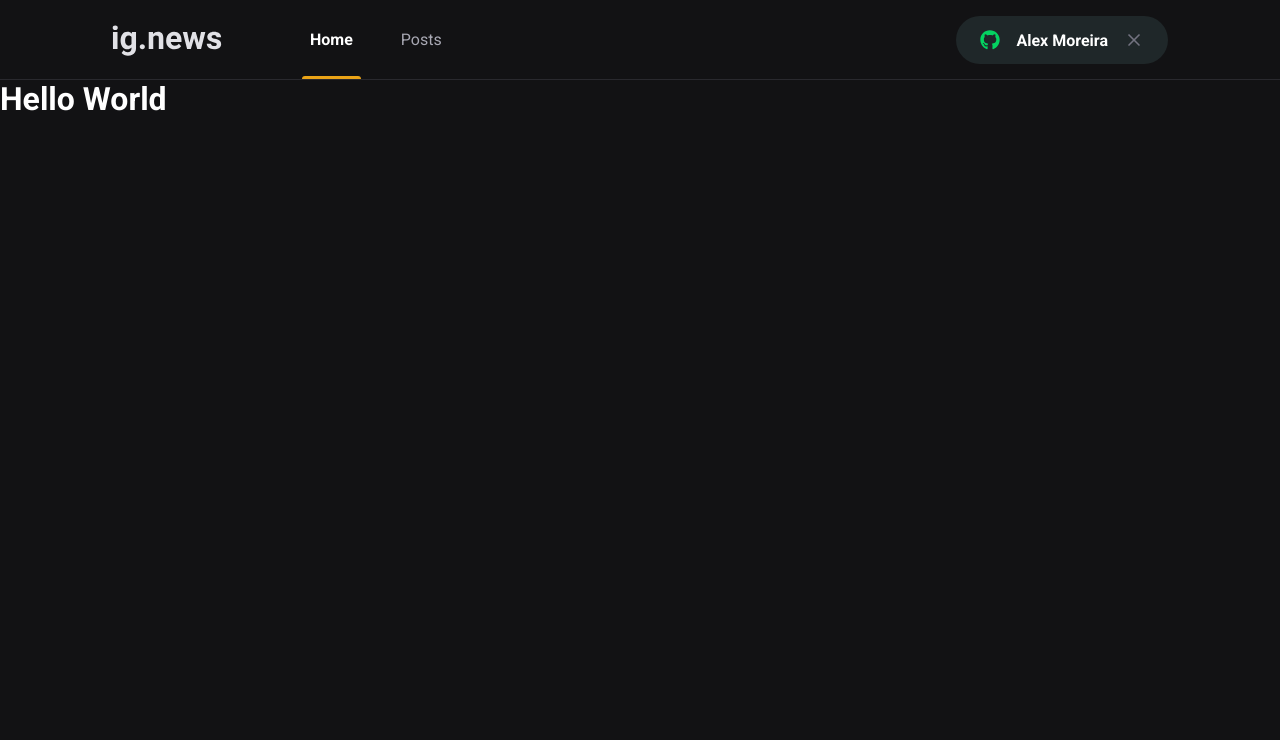
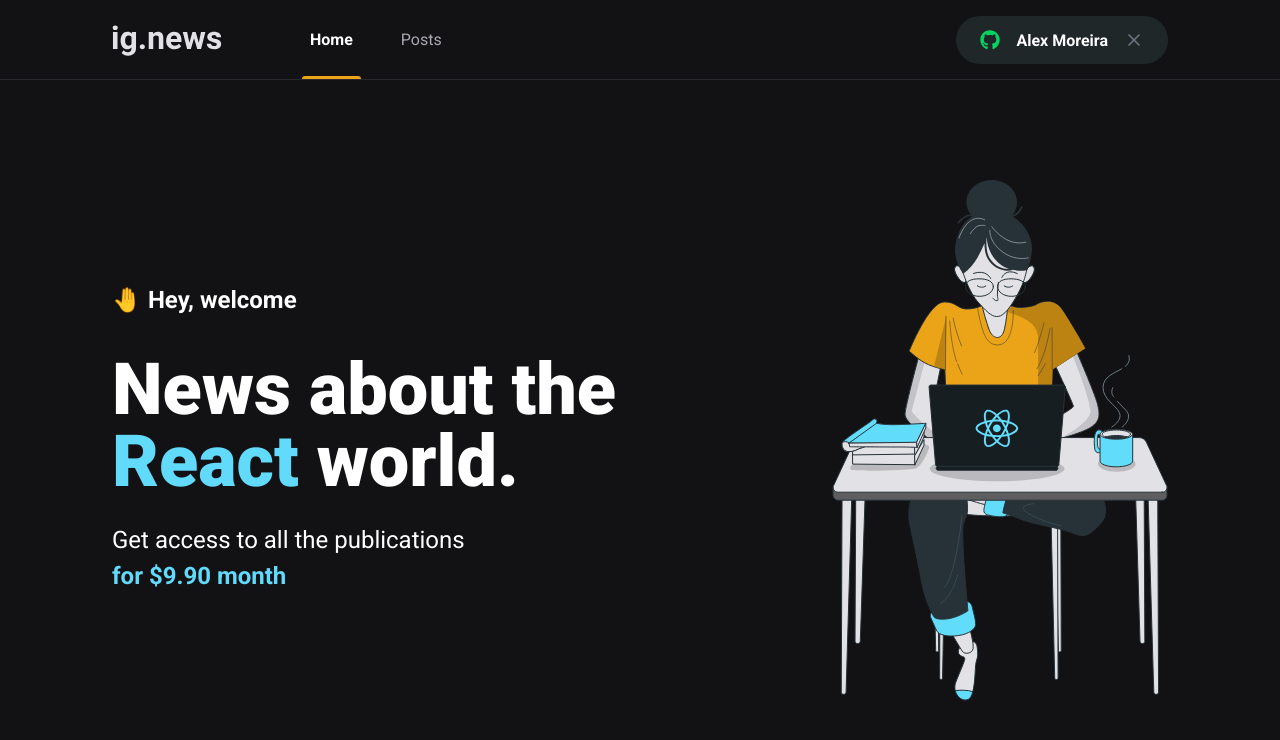
Before and after one commit to AlexMoreira01/IgNews-NextJS, a Next.js app: page / in a window 1280 px wide. Shown: the top 740 px of the page. Built offline with nearby package versions, Linux system fonts and the light colour scheme.

Commit message:
Feat: Page home complete

```diff
--- /dev/null
+++ b/src/pages/home.module.scss
@@ -0,0 +1,44 @@
+.contentContainer{
+    max-width: 1120px;
+    margin: 0 auto;
+    padding: 0 2rem;
+    height: calc(100vh - 5rem);
+
+    display: flex;
+    align-items: center;
+    justify-content: space-between;
+}
+
+.hero {
+    max-width: 600px;
+
+    // Somente o primeiro span da pagina
+    > span {
+        font-size: 1.5rem;
+        font-weight: bold;
+    }
+
+    h1 {
+        font-size: 4.5rem;
+        line-height: 4.5rem;
+        font-weight: 900;
+        margin-top: 2.5rem;
+
+        span{
+            color: var(--cyan-500);
+        }
+    }
+
+    p{
+        font-size: 1.5rem;
+        line-height: 2.25rem;
+        margin-top: 1.5rem;
+
+        span {
+            color: var(--cyan-500);
+            font-weight: bold;
+        }
+    }
+
+
+}
--- a/src/pages/index.tsx
+++ b/src/pages/index.tsx
@@ -1,17 +1,28 @@
 import React from "react";
 import Head from 'next/head';
+
+import styles from "./home.module.scss"
 
 export default function Home() {
     return (
         <>
             <Head>
-                <title>Início | ig.news</title>
+                <title>Home | ig.news</title>
             </Head>
-            <h1>
 
+            <main className={styles.contentContainer}>
+                <section className={styles.hero}>
+                    <span>🤚 Hey, welcome</span>
+                    <h1>News about the <span>React</span> world.</h1>
+                    <p>
+                        Get access to all the publications <br />
+                        <span>for $9.90 month</span>
+                    </p>
+                </section>
 
-                Hello World
-            </h1>
+                <img src="/images/avatar.svg" alt="Girl coding" />
+            </main>
+
         </>
     )
 }
```
